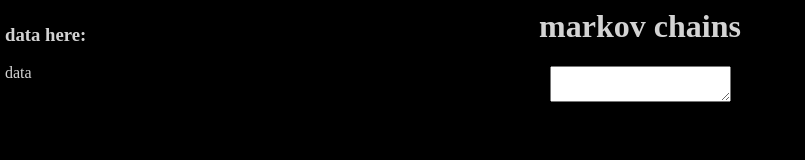
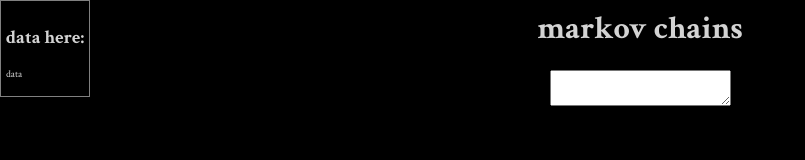
Before and after one commit to SomeRandomGitGuy/personal-page, a plain HTML site: page projects/MrMarkov/index.html in a window 1280 px wide. Shown: the whole page, without its empty margins (0-805 px from the left). Drawn offline with Linux system fonts and the light colour scheme.

Commit message:
minor changes

```diff
--- a/projects/MrMarkov/index.css
+++ b/projects/MrMarkov/index.css
@@ -2,6 +2,7 @@ body {
     background-color: black;
     color: lightgray;
     text-align: center;
+    font-family: 'Crimson Text';
 }
 
 .sidebar {
@@ -9,6 +10,7 @@ body {
     left: 0px;
     top: 0px;
     padding: 5px;
-    max-width: 400px;
+    max-width: 200px;
     overflow-wrap: break-word;
+    border: 1px solid grey;
 }
--- a/projects/MrMarkov/index.html
+++ b/projects/MrMarkov/index.html
@@ -1,6 +1,9 @@
 <html>
     <head>
         <link rel="stylesheet" type="text/css" href="index.css" />
+        <link rel="preconnect" href="https://fonts.googleapis.com">
+        <link rel="preconnect" href="https://fonts.gstatic.com" crossorigin>
+        <link href="https://fonts.googleapis.com/css2?family=Crimson+Text:ital,wght@0,400;0,600;0,700;1,400;1,600;1,700&display=swap" rel="stylesheet">
         <script src="script.js" defer></script>
     </head>
     <body>
@@ -9,7 +12,7 @@
         <p id="replies" style="overflow-y: auto; max-height: 400px; display: flex; flex-direction: column-reverse; margin-top: 50px;"></p>
         <div class="sidebar">
             <h3 style="text-align: left;">data here:</h3>
-            <p id="data" style="text-align: left;">data</p>
+            <p id="data" style="text-align: left; font-size: 10px;">data</p>
         </div>
     </body>
 </html>
```
